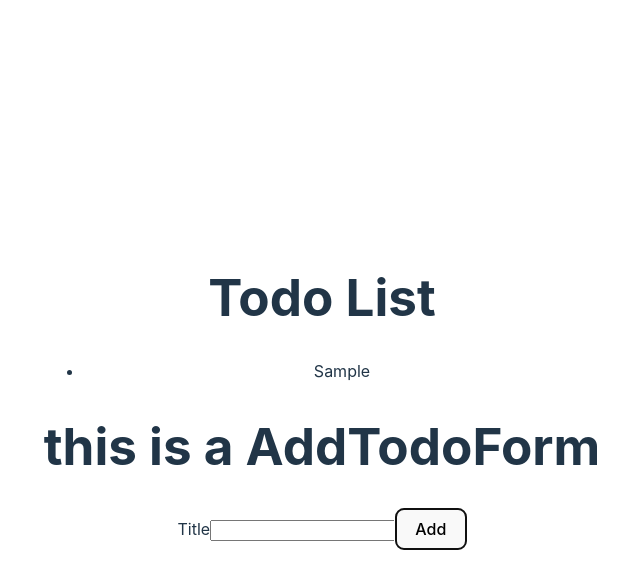
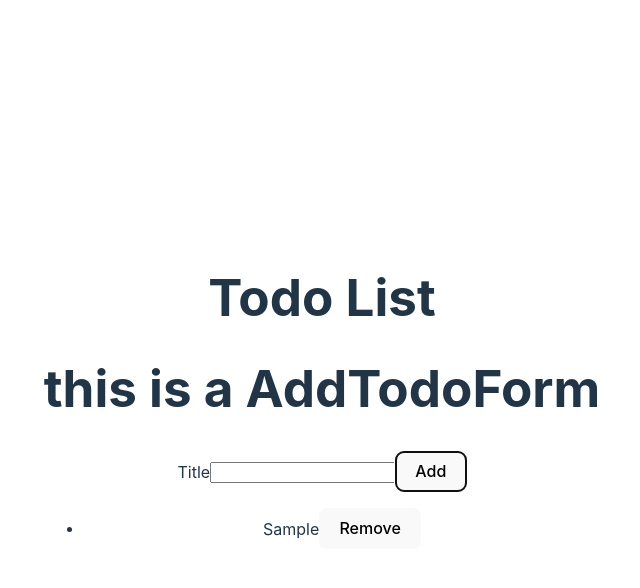
Before and after one commit to chukwuernest/react-todo, a React (Vite) app: page / in a window 1280 px wide. Both pictures are taken after typing "Sample" into the empty fields and a click on the button "Add". Shown: the top 588 px of the page, without its empty margins (318-958 px from the left). Built offline with nearby package versions, Linux system fonts and the light colour scheme.

Commit message:
Add "Remove" Button to List Items

```diff
--- a/src/App.jsx
+++ b/src/App.jsx
@@ -22,12 +22,16 @@ function App() {
     console.log(todoList)
   }, [todoList])
 
+  const removeTodo = (id) => {
+    const updatedTodoList = todoList.splice((item) => item.id !== id)
+    setTodoList(updatedTodoList)
+  }
   return (
     <>
       <h1>Todo List</h1>
-      <TodoList todoList={todoList} />
       <AddTodoForm onAddTodo={addTodo} />
       <p>{}</p>
+      <TodoList todoList={todoList} onRemoveTodo={removeTodo} />
     </>
   )
 }
--- a/src/TodoList.jsx
+++ b/src/TodoList.jsx
@@ -20,12 +20,17 @@ import TodoListitem from './TodoListitem'
 //   },
 // ]
 
-function TodoList({ todoList }) {
+function TodoList({ todoList, onRemoveTodo }) {
   return (
     <div>
       <ul>
         {todoList.map((item) => (
-          <TodoListitem key={item.id} title={item.title} />
+          <TodoListitem
+            key={item.id}
+            title={item.title}
+            id={item.id}
+            onRemoveTodo={onRemoveTodo}
+          />
         ))}
       </ul>
     </div>
--- a/src/TodoListitem.jsx
+++ b/src/TodoListitem.jsx
@@ -1,9 +1,14 @@
 import React from 'react'
 
-function TodoListitem({ title }) {
+function TodoListitem({ id, title, onRemoveTodo }) {
   return (
     <div>
-      <li>{title}</li>
+      <li>
+        {title}
+        <button type='button' onClick={() => onRemoveTodo(id)}>
+          Remove
+        </button>
+      </li>
     </div>
   )
 }
```
